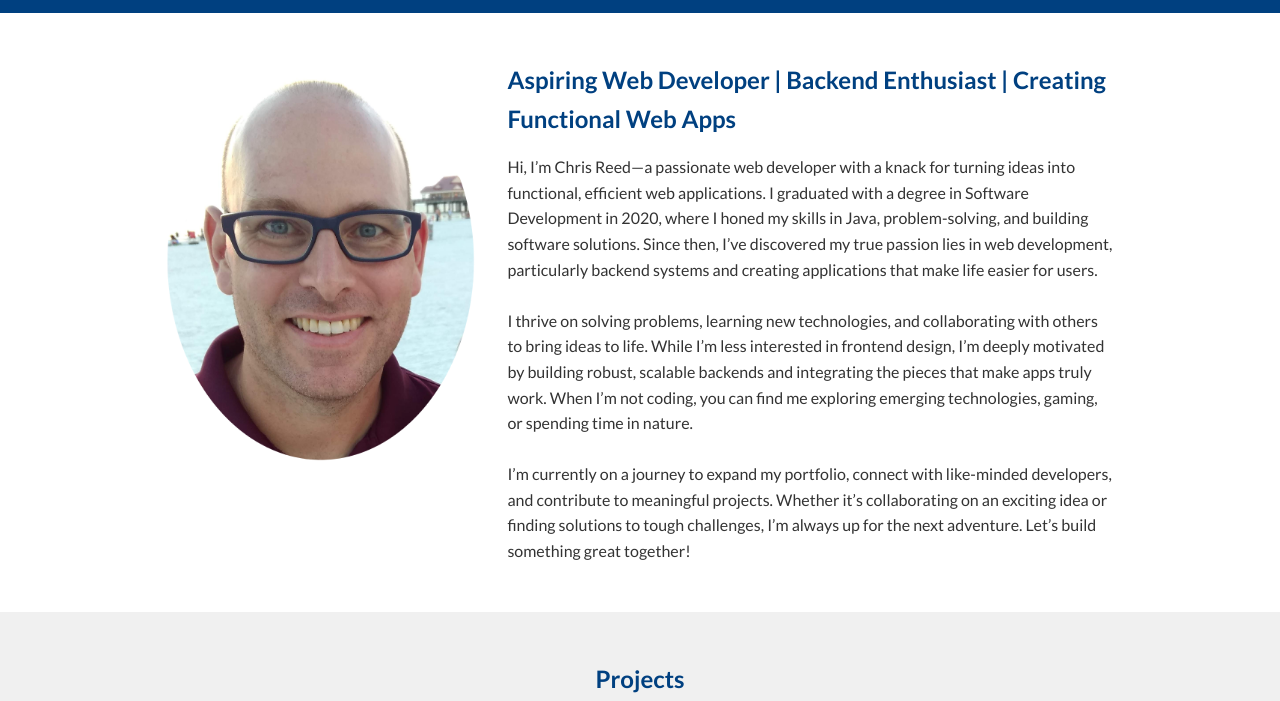
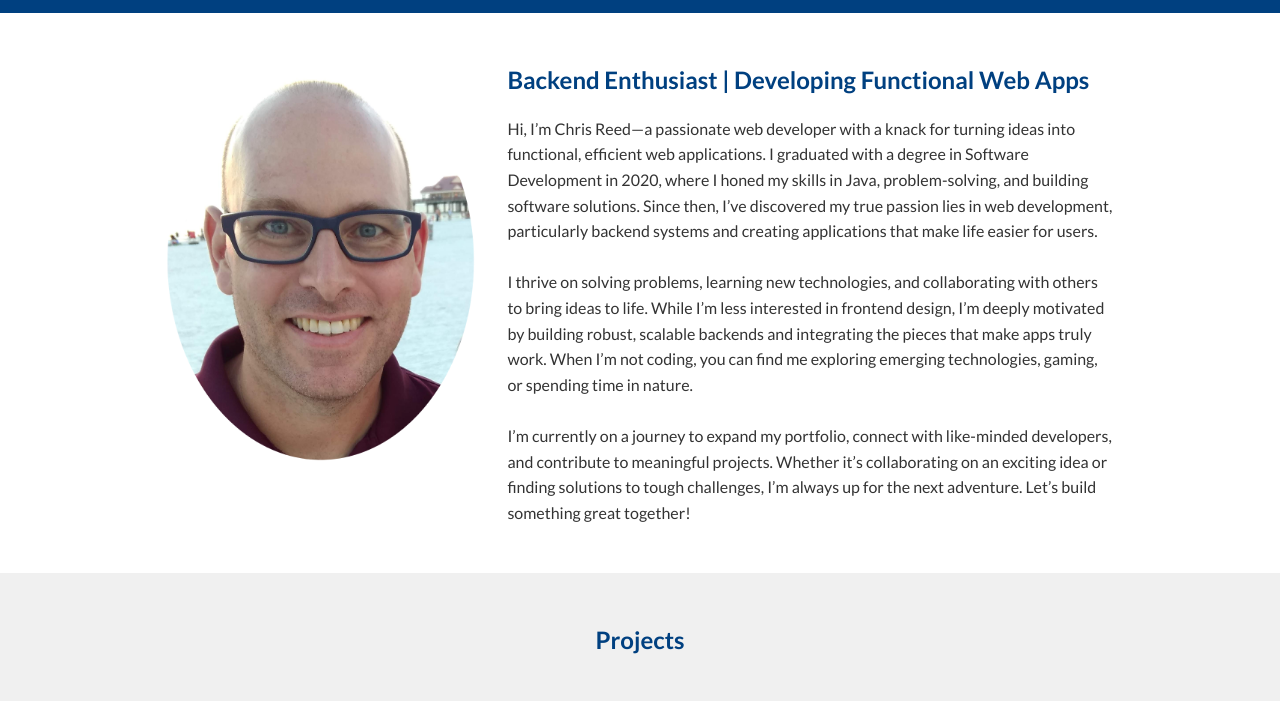
Before and after one commit to WebDevByCR/WebDevByCR.github.io, a plain HTML site: page index.html in a window 1280 px wide. Shown: the part 99-800 px from the top of the page. Drawn offline with Linux system fonts and the light colour scheme.

Commit message:
Update index.html

```diff
--- a/index.html
+++ b/index.html
@@ -28,7 +28,7 @@
         <img src="portrait.png" alt="Chris Reed Portrait">
       </div>
       <div class="about-text">
-        <h2>Aspiring Web Developer | Backend Enthusiast | Creating Functional Web Apps</h2>
+        <h2>Backend Enthusiast | Developing Functional Web Apps</h2>
         <p>
             Hi, I’m Chris Reed—a passionate web developer with a knack for turning ideas into functional, efficient web applications.
             I graduated with a degree in Software Development in 2020, where I honed my skills in Java, problem-solving, and building
```
